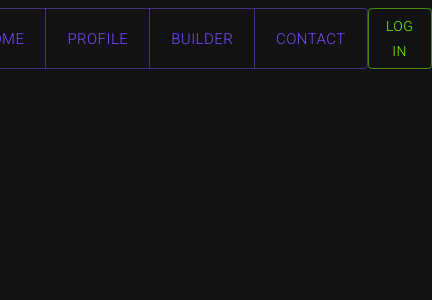
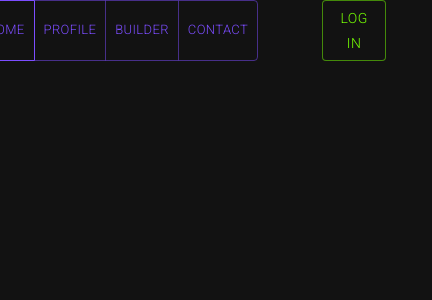
Before and after one commit to ThomasBaldi/Mementod, a React (Create React App) app in the folder client/: page / in a window 390 px wide. Shown: the top 300 px of the page, 432 px wide, since content can reach past the window. Built offline with nearby package versions, Linux system fonts and the light colour scheme; no server answers.

Commit message:
added responsiveness and finished styling navbar

```diff
--- /dev/null
+++ b/client/src/components/Navbar/LoginButton/index.css
@@ -0,0 +1,3 @@
+#btn {
+	background-color: #121212;
+}
--- a/client/src/components/Navbar/LoginButton/index.js
+++ b/client/src/components/Navbar/LoginButton/index.js
@@ -1,3 +1,4 @@
+import './index.css';
 import React from 'react';
 import { useAuth0 } from '@auth0/auth0-react';
 import { Button } from '@mui/material';
@@ -6,7 +7,7 @@ const LoginButton = () => {
 	const { loginWithRedirect } = useAuth0();
 
 	return (
-		<Button color='success' variant='outlined' onClick={() => loginWithRedirect()}>
+		<Button id='btn' color='success' variant='outlined' onClick={() => loginWithRedirect()}>
 			Log In
 		</Button>
 	);
--- /dev/null
+++ b/client/src/components/Navbar/LogoutButton/index.css
@@ -0,0 +1,3 @@
+#btn {
+	background-color: #121212;
+}
--- a/client/src/components/Navbar/LogoutButton/index.js
+++ b/client/src/components/Navbar/LogoutButton/index.js
@@ -1,3 +1,4 @@
+import './index.css';
 import React from 'react';
 import { useAuth0 } from '@auth0/auth0-react';
 import { Button } from '@mui/material';
@@ -7,6 +8,7 @@ const LogoutButton = () => {
 
 	return (
 		<Button
+			id='btn'
 			color='error'
 			variant='outlined'
 			onClick={() => logout({ logoutParams: { returnTo: window.location.origin } })}
--- a/client/src/components/Navbar/index.css
+++ b/client/src/components/Navbar/index.css
@@ -1,10 +1,21 @@
 .container {
 	display: flex;
-	justify-content: center;
-	margin-top: 1vh;
+	justify-content: flex-end;
+	padding-right: 1vw;
 }
 
-.Login,
-.Logout {
-	margin-left: 10px;
+#navbarContainer {
+	overflow: hidden;
+	position: fixed;
+	top: 0;
+	right: 0;
+	margin-top: 1vh;
+	border-radius: 3.5px;
+	padding-top: 0.5vh;
+	padding-bottom: 0.5vh;
+	z-index: 1;
 }
+
+.btnGroup {
+	background-color: #121212;
+}
--- a/client/src/components/Navbar/index.js
+++ b/client/src/components/Navbar/index.js
@@ -2,32 +2,61 @@ import './index.css';
 import LoginButton from './LoginButton';
 import LogoutButton from './LogoutButton';
 import { useAuth0 } from '@auth0/auth0-react';
-import { ButtonGroup, Button } from '@mui/material';
+import { ButtonGroup, Button, useMediaQuery } from '@mui/material';
+import { useTheme } from '@mui/material/styles';
 
 const Navbar = () => {
 	const { isAuthenticated } = useAuth0();
+
+	const theme = useTheme();
+	const isSmScreen = useMediaQuery(theme.breakpoints.down('sm'));
+	const isMdScreen = useMediaQuery(theme.breakpoints.between('md', 'lg'));
+	const isLgScreen = useMediaQuery(theme.breakpoints.up('lg'));
+
+	let size = 'large';
+
+	if (isSmScreen) {
+		size = 'small';
+	} else if (isMdScreen) {
+		size = 'medium';
+	} else if (isLgScreen) {
+		size = 'large';
+	}
+
 	if (isAuthenticated) {
 		return (
-			<div className='container'>
-				<ButtonGroup size='large' color='secondary' aria-label='large button group'>
+			<div className='container' id='navbarContainer'>
+				<ButtonGroup
+					className='btnGroup'
+					size={size}
+					color='secondary'
+					aria-label='large button group'
+				>
 					<Button href='/'>Home</Button>
 					<Button href='/profile'>Profile</Button>
 					<Button href='/builder'>Builder</Button>
 					<Button href='/contact'>Contact</Button>
 				</ButtonGroup>
-				<LogoutButton className='Login' />
+				<Button variant='text' disabled></Button>
+				<LogoutButton />
 			</div>
 		);
 	} else {
 		return (
 			<div className='container'>
-				<ButtonGroup size='large' color='secondary' aria-label='large button group'>
+				<ButtonGroup
+					className='btnGroup'
+					size={size}
+					color='secondary'
+					aria-label='large button group'
+				>
 					<Button href='/'>Home</Button>
 					<Button href='/profile'>Profile</Button>
 					<Button href='/builder'>Builder</Button>
 					<Button href='/contact'>Contact</Button>
 				</ButtonGroup>
-				<LoginButton className='Logout' />
+				<Button variant='text' disabled></Button>
+				<LoginButton />
 			</div>
 		);
 	}
--- a/client/src/components/Profile/Images/index.js
+++ b/client/src/components/Profile/Images/index.js
@@ -1,10 +1,10 @@
 import './index.css';
-import React, { useState } from 'react';
+import React, { useState, useEffect } from 'react';
 import axios from 'axios';
 import { useAuth0 } from '@auth0/auth0-react';
 import { useTheme } from '@mui/material/styles';
 import { Masonry } from '@mui/lab';
-import { Button, Box, useMediaQuery } from '@mui/material';
+import { Box, useMediaQuery } from '@mui/material';
 
 export default function ShowUserImages() {
 	const { getAccessTokenSilently } = useAuth0();
@@ -12,6 +12,24 @@ export default function ShowUserImages() {
 	const [error, setError] = useState('');
 	/* const toast = useToast(); */
 
+	useEffect(() => {
+		window.addEventListener('error', (e) => {
+			if (e.message === 'ResizeObserver loop limit exceeded') {
+				const resizeObserverErrDiv = document.getElementById(
+					'webpack-dev-server-client-overlay-div'
+				);
+				const resizeObserverErr = document.getElementById('webpack-dev-server-client-overlay');
+				if (resizeObserverErr) {
+					resizeObserverErr.setAttribute('style', 'display: none');
+				}
+				if (resizeObserverErrDiv) {
+					resizeObserverErrDiv.setAttribute('style', 'display: none');
+				}
+			}
+		});
+	}, []);
+
+	useEffect(() => {
 		const getImages = async () => {
 			try {
 				const accessToken = await getAccessTokenSilently({
@@ -25,12 +43,16 @@ export default function ShowUserImages() {
 						Authorization: `Bearer ${accessToken}`,
 					},
 				});
-			setPicturesArr(response.data);
+				if (picturesArr.length <= 0) setPicturesArr(response.data);
 			} catch (err) {
 				setError(err.message);
 				console.log(err);
 			}
 		};
+
+		getImages();
+		// eslint-disable-next-line
+	}, []);
 
 	const theme = useTheme();
 	const isSmScreen = useMediaQuery(theme.breakpoints.down('sm'));
@@ -47,19 +69,22 @@ export default function ShowUserImages() {
 		columns = 3;
 	}
 
+	const handleImageClick = (imageSrc) => {
+		const newWindow = window.open('', '_blank');
+		newWindow.document.write(`<img src="${imageSrc}" alt="Image" />`);
+	};
+
 	return (
 		<>
-			<Button color='secondary' variant='contained' onClick={getImages}>
-				Check your Pictures
-			</Button>
 			{picturesArr && (
-				<Box className='imageBox' sx={{ width: 1000, minHeight: 829 }}>
+				<Box className='imageBox' sx={{ width: 1200, minHeight: 829 }}>
 					<Masonry columns={columns} spacing={2}>
 						{picturesArr.map((item) => (
 							<div key={item.name}>
 								<img
 									src={item.src}
 									alt={item.name}
+									onClick={() => handleImageClick(item.src)}
 									loading='lazy'
 									style={{
 										borderBottomLeftRadius: 4,
```
Lines whose indentation alone changed are shown as unchanged.
